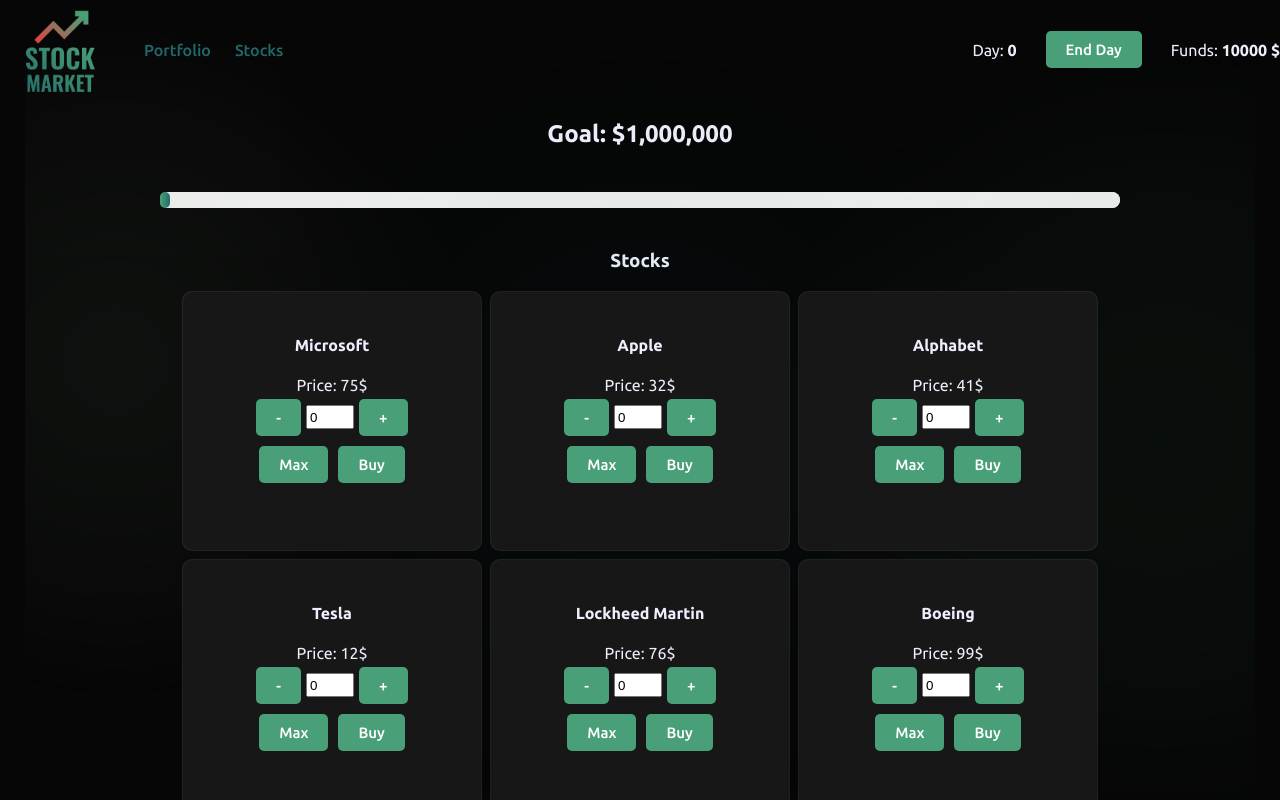
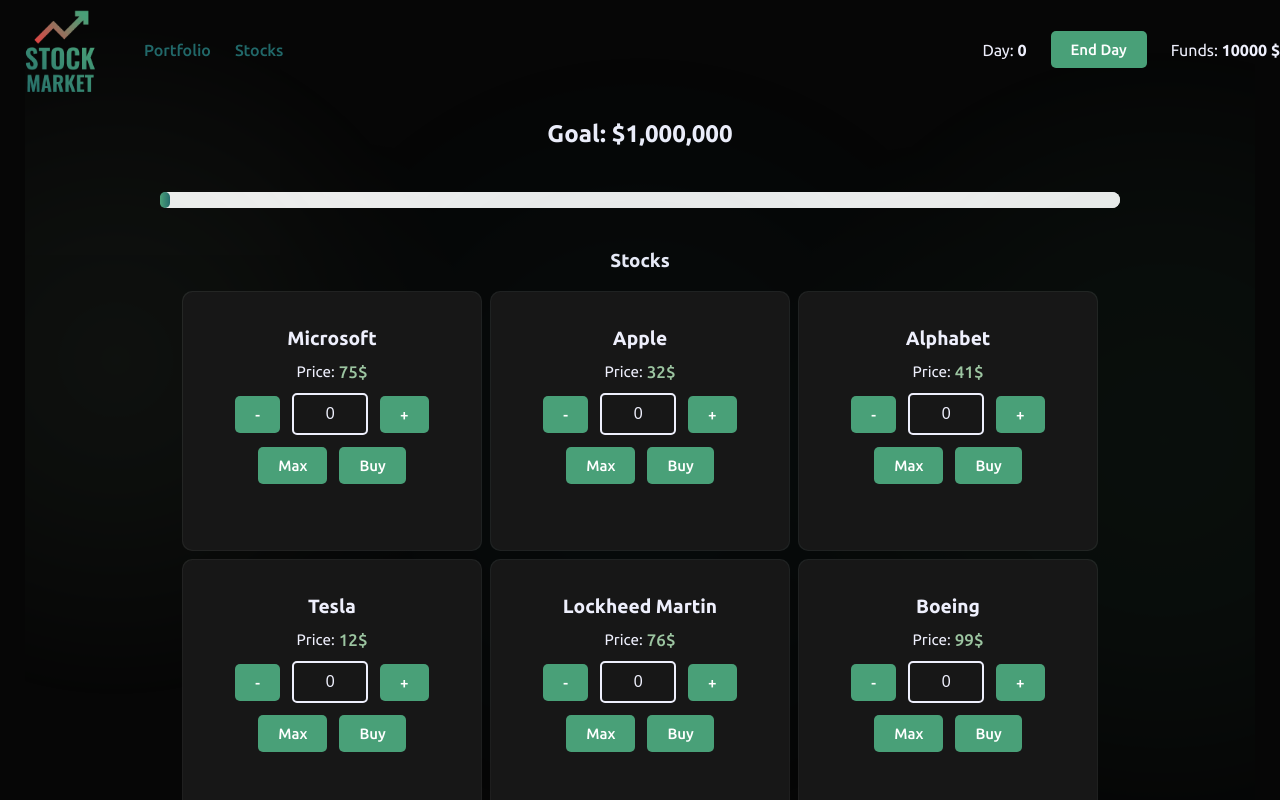
Before and after one commit to husky93/vue-stock-trader, a Vue app: page /#/stocks in a window 1280 px wide. Shown: the top 800 px of the page. Built offline with nearby package versions, Linux system fonts and the light colour scheme.

Commit message:
Style the Stock component

```diff
--- a/src/components/Button.vue
+++ b/src/components/Button.vue
@@ -18,7 +18,6 @@
   color: #fff;
   border: none;
   padding: 10px 20px;
-  margin: 5px;
   border-radius: 5px;
   cursor: pointer;
   text-decoration: none;
--- a/src/components/Stock.vue
+++ b/src/components/Stock.vue
@@ -1,7 +1,7 @@
 <template>
   <Card>
     <h4>{{ name }}</h4>
-    <div>
+    <div class="price">
       Price: <span>{{ price + '$' }}</span>
     </div>
     <div class="stock-ui">
@@ -16,7 +16,7 @@
         />
         <Button @btn-click="increaseCount" text="+" />
       </div>
-      <div>
+      <div class="button-container">
         <Button @btn-click="setCount(maxAmount)" text="Max" />
         <Button @btn-click="handleBuyStock" text="Buy" />
       </div>
@@ -76,14 +76,61 @@
 </script>
 
 <style scoped>
-.counter-container {
+h4 {
+  font-size: 1.2rem;
+  margin: 12px 0;
+}
+
+.counter-container,
+.button-container {
   display: flex;
   justify-content: center;
   align-items: center;
+  gap: 12px;
+}
+
+.counter-container,
+.price {
+  margin-bottom: 12px;
+}
+
+.price {
+  font-size: 0.95rem;
+  display: flex;
+  align-items: center;
+  justify-content: center;
+  gap: 4px;
+}
+
+.price span {
+  font-weight: 500;
+  color: var(--light-color);
+  font-size: 1.05rem;
 }
 
 input {
-  width: 48px;
-  height: 24px;
+  width: 76px;
+  padding: 10px 20px;
+  text-align: center;
+  background-color: transparent;
+  border-radius: 5px;
+  font-size: 1rem;
+  color: var(--text-color);
+  border: 2px var(--text-color) solid;
+  transition: background-color 250ms ease-in-out;
+}
+
+input:focus {
+  background-color: rgba(255, 255, 255, 0.07);
+}
+
+input::-webkit-outer-spin-button,
+input::-webkit-inner-spin-button {
+  -webkit-appearance: none;
+  margin: 0;
+}
+
+input[type='number'] {
+  -moz-appearance: textfield;
 }
 </style>
```
